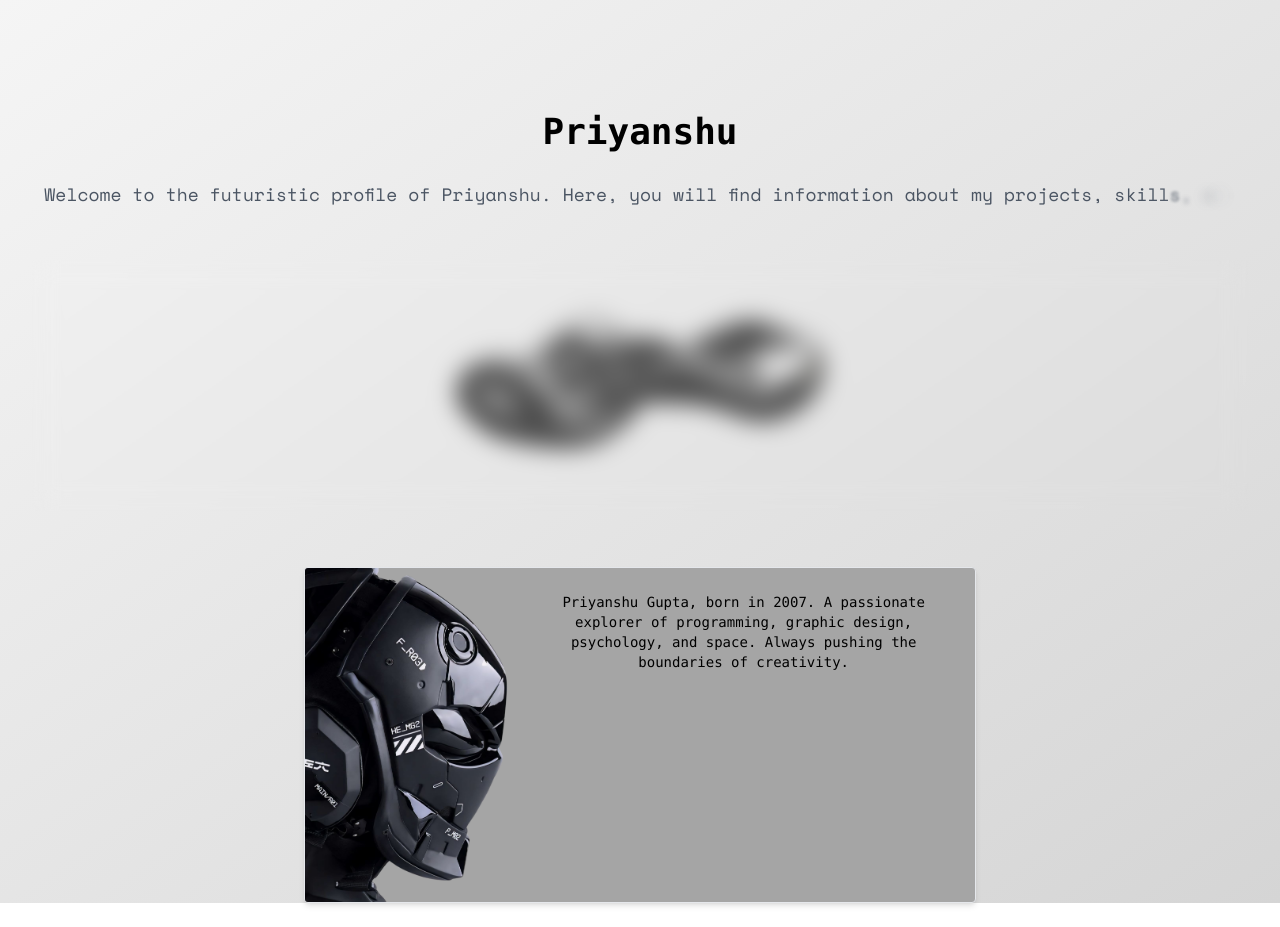
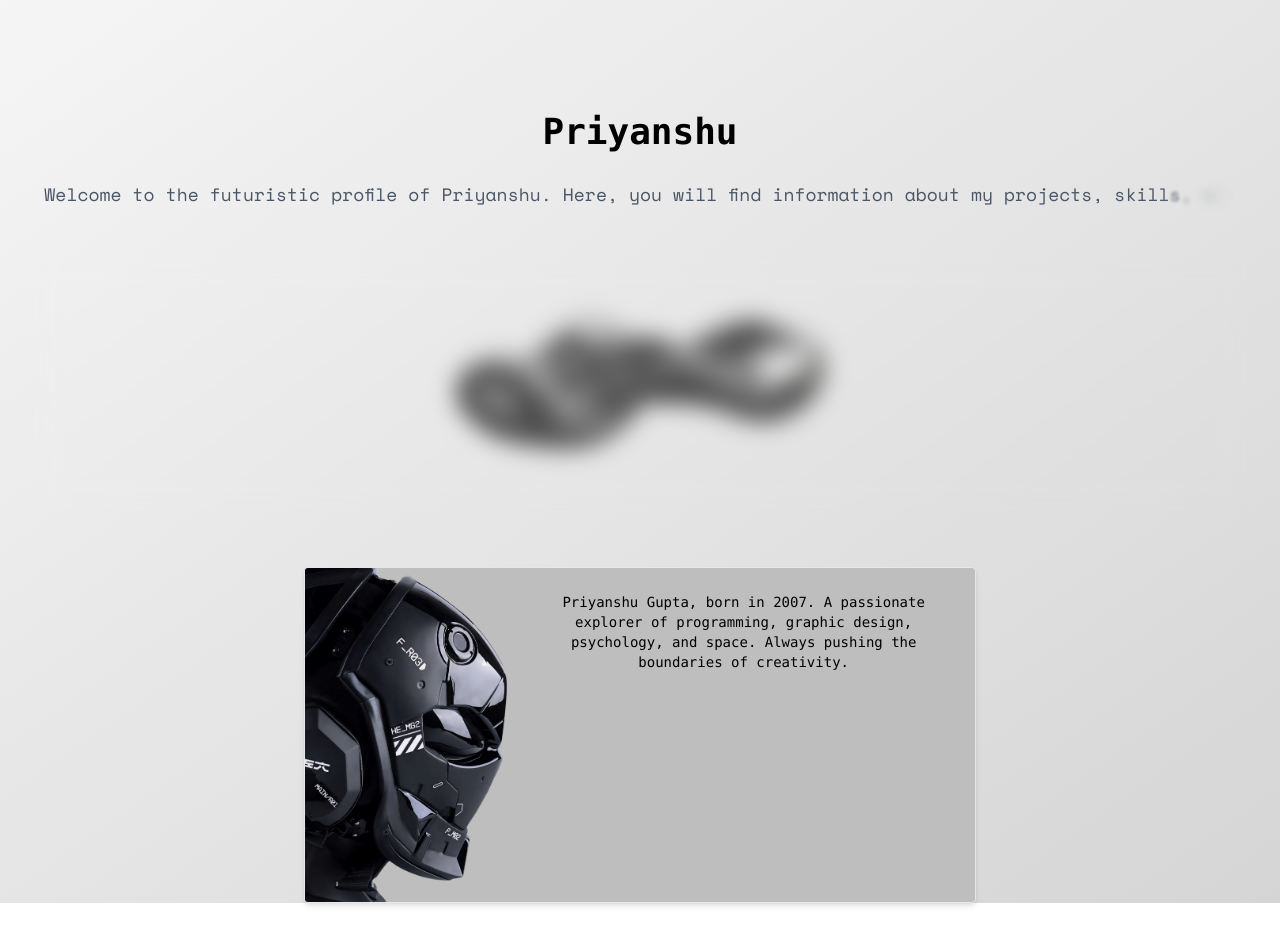
Before and after one commit to Priyansxu/Website, a Next.js app: page / in a window 1280 px wide. Built offline with nearby package versions, Linux system fonts and the light colour scheme.

Commit message:
Update index.js

```diff
--- a/pages/index.js
+++ b/pages/index.js
@@ -64,7 +64,7 @@ export default function Page() {
           </div>
         </section>
      <section className="my-6 mx-4 md:mx15">
-<div className="max-w-md mx-auto sm:max-w-lg md:max-w-lg lg:max-w-xl xl:max-w-2xl flex bg-[#a5a5a5] border rounded shadow-md overflow-hidden">
+<div className="max-w-md mx-auto sm:max-w-lg md:max-w-lg lg:max-w-xl xl:max-w-2xl flex bg-[#bebebe] border rounded shadow-md overflow-hidden">
       <div className="flex-none w-1/3">
         <Image
           src={Helmet}
```
